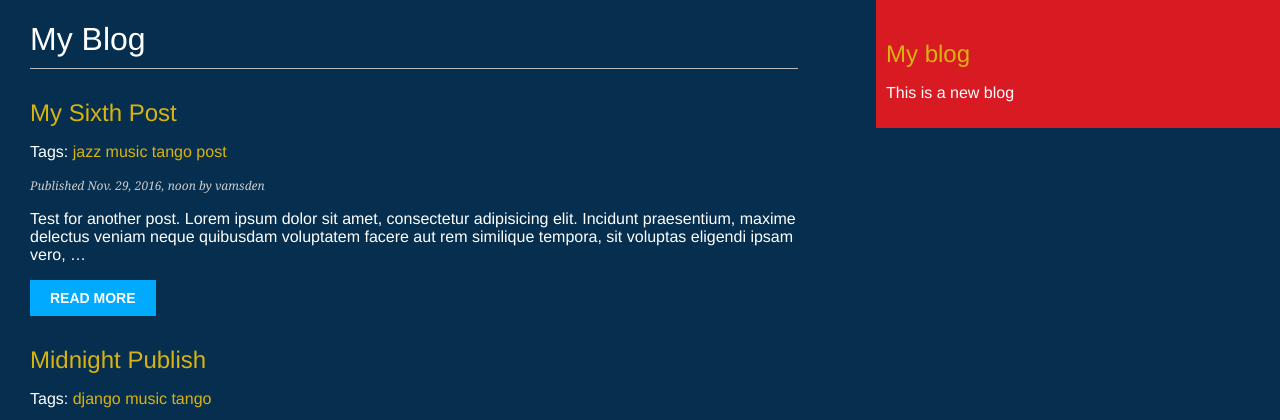
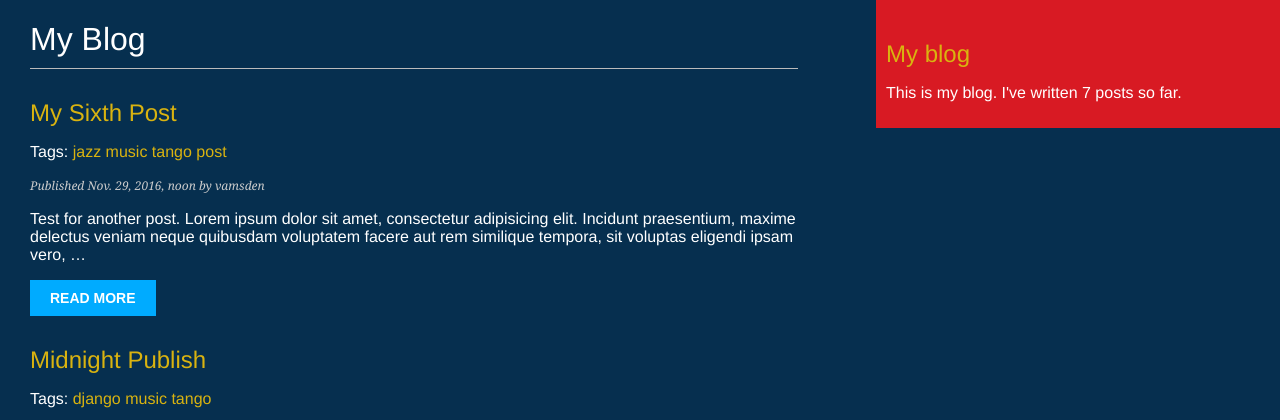
Before and after one commit to vamsden/applets, a Django app: page /blog/ in a window 1280 px wide. Shown: the top 420 px of the page. Run offline with Django 3.2, Linux system fonts and the light colour scheme; data comes from the database, SQL or seed files in the repository; parts of the project's set-up code (start-up, migrations or seed data) failed here and were passed over.

Commit message:
Custom simple tag to display number of posts in the blog page

```diff
--- /dev/null
+++ b/mysite/blog/templatetags/blog_tags.py
@@ -0,0 +1,9 @@
+from django import template
+
+register = template.Library()
+
+from ..models import Post
+
+@register.simple_tag
+def total_posts():
+	return Post.published.count()
--- a/mysite/templates/blog/base.html
+++ b/mysite/templates/blog/base.html
@@ -1,3 +1,4 @@
+{% load blog_tags %}
 {% load staticfiles %}
 <!DOCTYPE html>
 <html lang="en">
@@ -13,7 +14,7 @@
 	</div>
 	<div id="sidebar">
 		<h2><a href="{% url 'blog:post_list' %}">My blog</a></h2>
-		<p>This is a new blog</p>
+		<p>This is my blog. I've written {% total_posts %} posts so far.</p>
 	</div>
 </body>
 </html>
```
Also changed, not shown: mysite/blog/templatetags/__init__.py (added).
